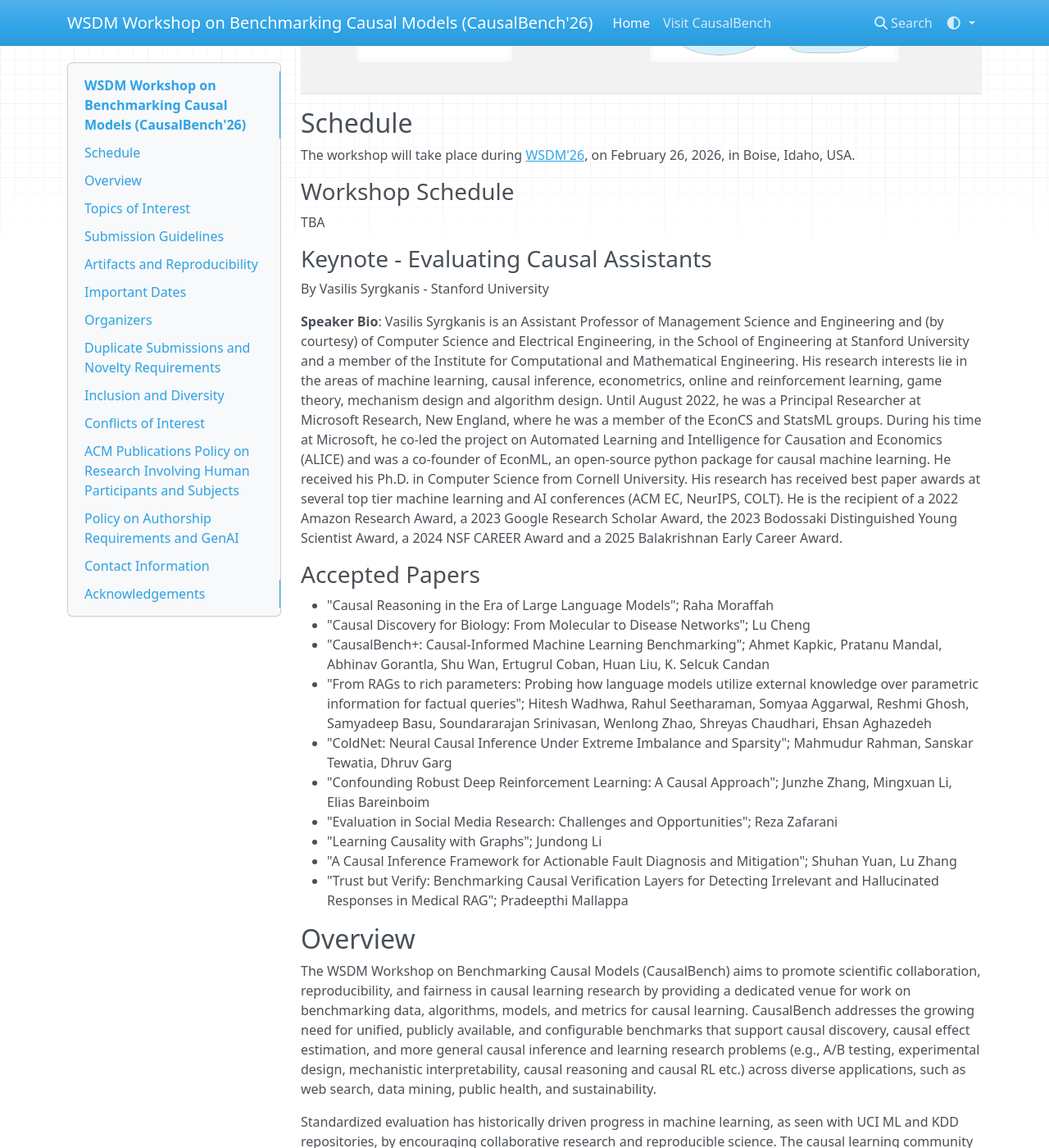
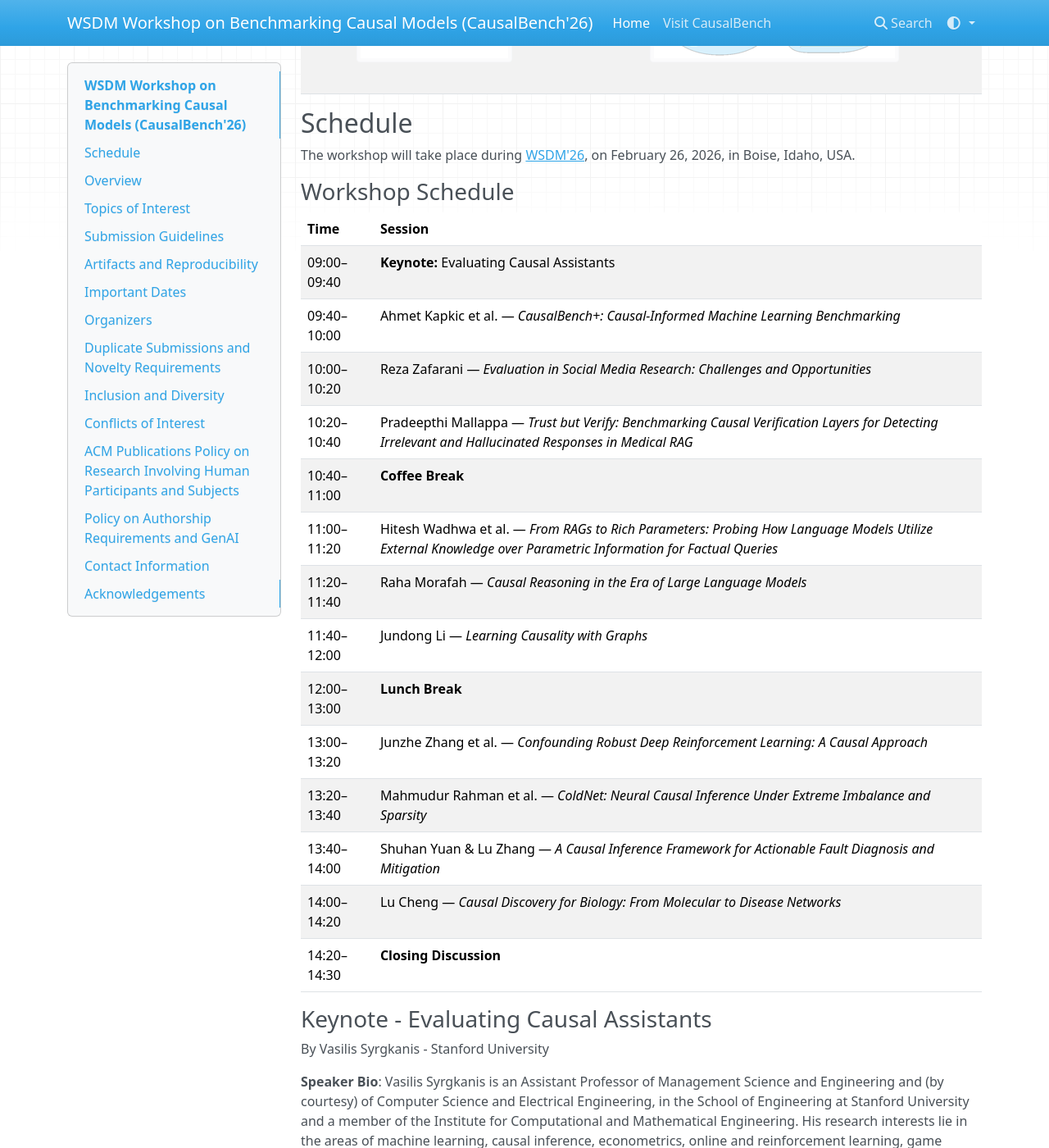
Before and after one commit to CausalBenchOrg/CausalBench-WSDM26, an MkDocs documentation site: the page built from docs/index.md, in a window 1280 px wide and 1400 px high, scrolled down 344 px. Shown: the whole window at 82% size. Built offline with MkDocs 1.6.1, drawn with Linux system fonts in a browser that asks for light colours; nearby versions of some CDN libraries.

Commit message:
Updated schedule

```diff
--- a/docs/index.md
+++ b/docs/index.md
@@ -9,7 +9,23 @@
 The workshop will take place during [WSDM'26](https://wsdm-conference.org/2026/), on February 26, 2026, in Boise, Idaho, USA.
 
 ### Workshop Schedule
-TBA
+| Time          | Session |
+|---------------|---------|
+| 09:00–09:40   | **Keynote:** Evaluating Causal Assistants |
+| 09:40–10:00   | Ahmet Kapkic et al. — *CausalBench+: Causal-Informed Machine Learning Benchmarking* |
+| 10:00–10:20   | Reza Zafarani — *Evaluation in Social Media Research: Challenges and Opportunities* |
+| 10:20–10:40   | Pradeepthi Mallappa — *Trust but Verify: Benchmarking Causal Verification Layers for Detecting Irrelevant and Hallucinated Responses in Medical RAG* |
+| 10:40–11:00   | **Coffee Break** |
+| 11:00–11:20   | Hitesh Wadhwa et al. — *From RAGs to Rich Parameters: Probing How Language Models Utilize External Knowledge over Parametric Information for Factual Queries* |
+| 11:20–11:40   | Raha Morafah — *Causal Reasoning in the Era of Large Language Models* |
+| 11:40–12:00   | Jundong Li — *Learning Causality with Graphs* |
+| 12:00–13:00   | **Lunch Break** |
+| 13:00–13:20   | Junzhe Zhang et al. — *Confounding Robust Deep Reinforcement Learning: A Causal Approach* |
+| 13:20–13:40   | Mahmudur Rahman et al. — *ColdNet: Neural Causal Inference Under Extreme Imbalance and Sparsity* |
+| 13:40–14:00   | Shuhan Yuan & Lu Zhang — *A Causal Inference Framework for Actionable Fault Diagnosis and Mitigation* |
+| 14:00–14:20   | Lu Cheng — *Causal Discovery for Biology: From Molecular to Disease Networks* |
+| 14:20–14:30   | **Closing Discussion** |
+
 
 ### Keynote - **Evaluating Causal Assistants**
 By Vasilis Syrgkanis - Stanford University
```
